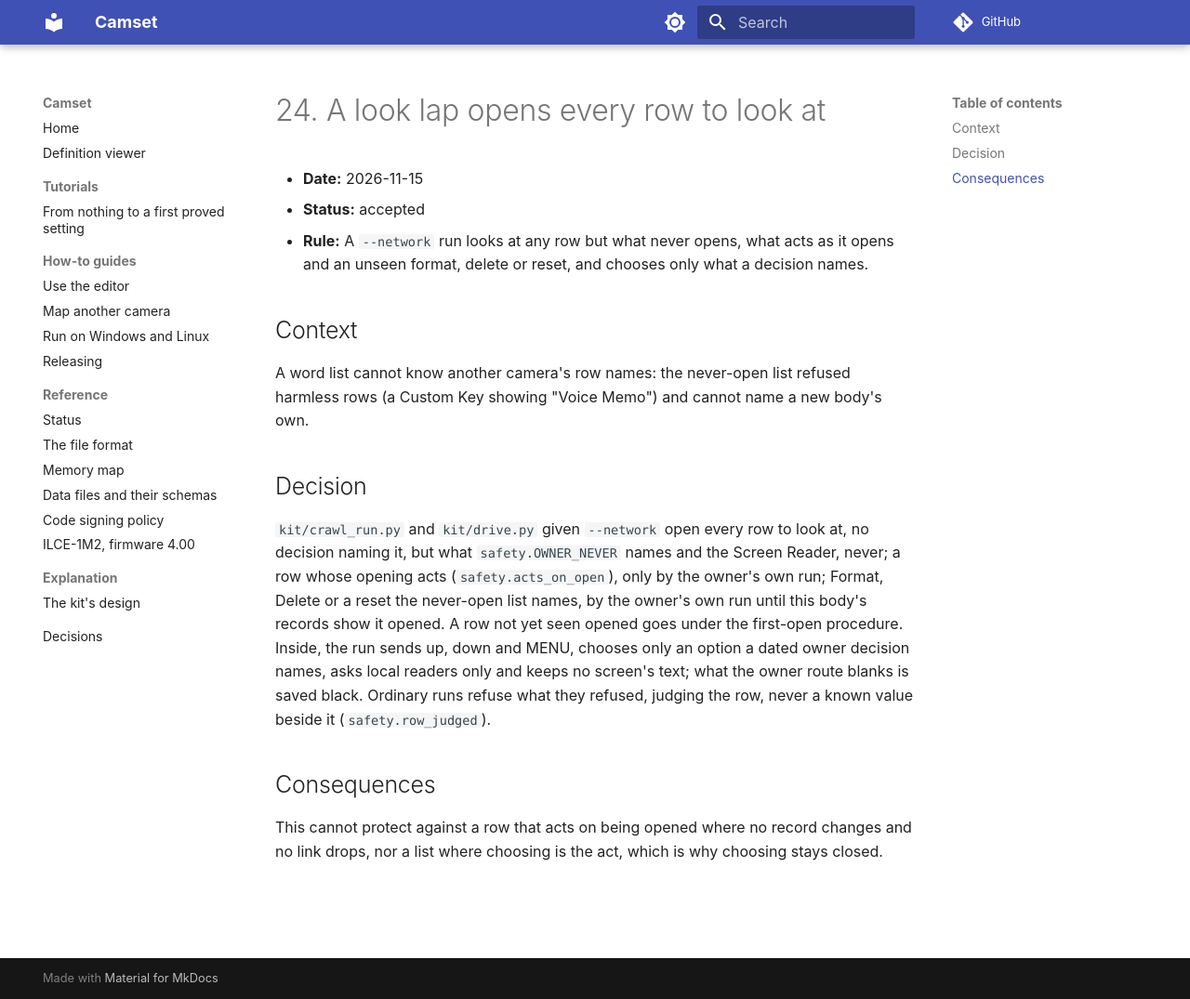
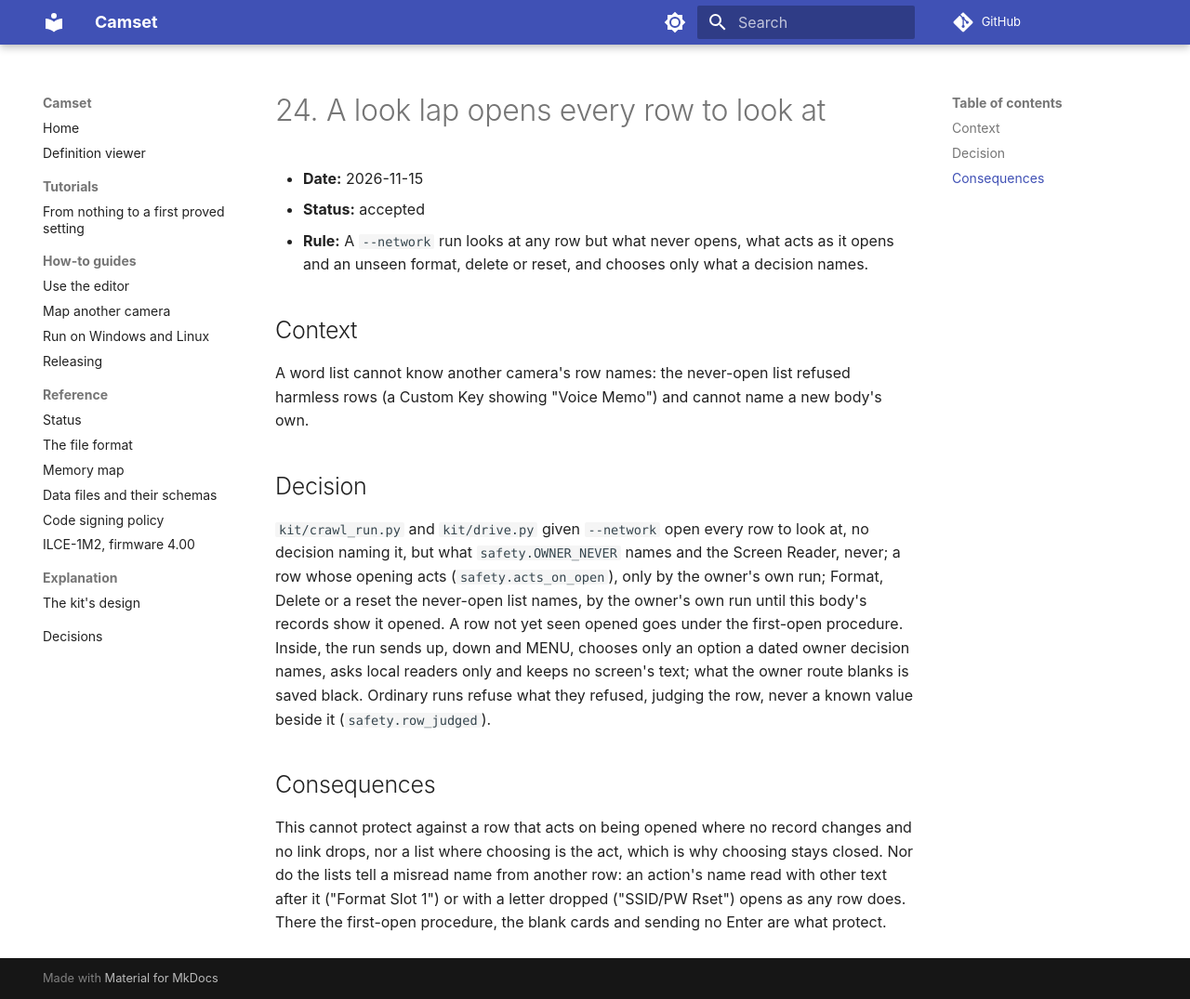
Before and after one commit to camset-dev/camset, an MkDocs documentation site: the page built from docs/decisions/0024-a-look-lap-opens-every-row-to-look-at.md, in a window 1280 px wide and 1075 px high. Shown: the whole window at 93% size. Built offline with MkDocs 1.6.1 and Material for MkDocs 9.7.7, drawn with Linux system fonts in a browser that asks for light colours; comment, search, counter and statistics services are not loaded.

Commit message:
Decision 24 says what a misread name gets past
The look lap's lists do not catch an action's name read with other text
after it or with a letter dropped; the first-open procedure, the blank
cards and sending no Enter stand there. Written as a consequence, not
closed with a wider matcher.

Signed-off-by: camset-dev <camset-dev@proton.me>

```diff
--- a/docs/decisions/0024-a-look-lap-opens-every-row-to-look-at.md
+++ b/docs/decisions/0024-a-look-lap-opens-every-row-to-look-at.md
@@ -23,4 +23,6 @@ it (`safety.row_judged`).
 ## Consequences
 
 This cannot protect against a row that acts on being opened where no record changes and no link drops, nor a list
-where choosing is the act, which is why choosing stays closed.
+where choosing is the act, which is why choosing stays closed. Nor do the lists tell a misread name from another row:
+an action's name read with other text after it ("Format  Slot 1") or with a letter dropped ("SSID/PW Rset") opens as
+any row does. There the first-open procedure, the blank cards and sending no Enter are what protect.
```
